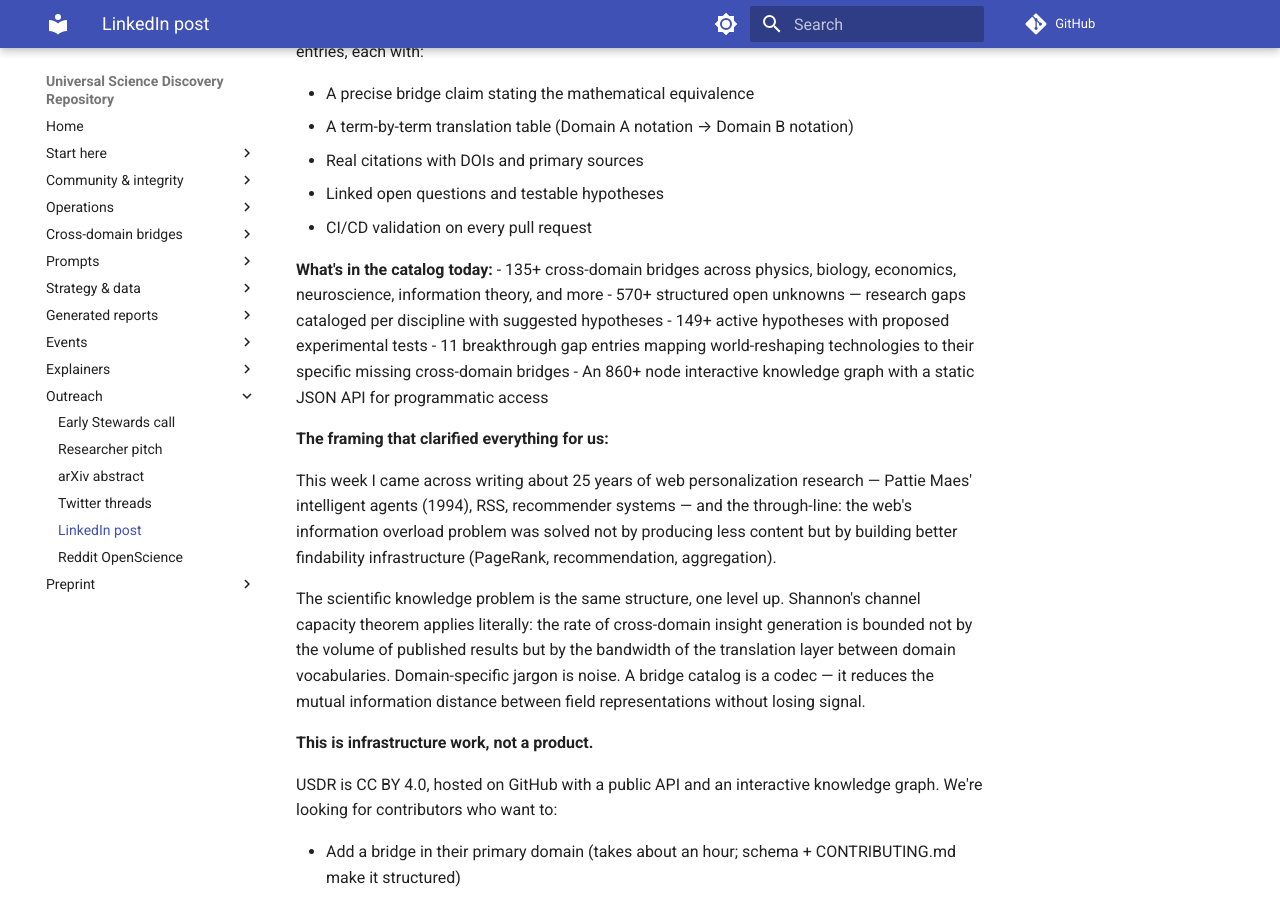
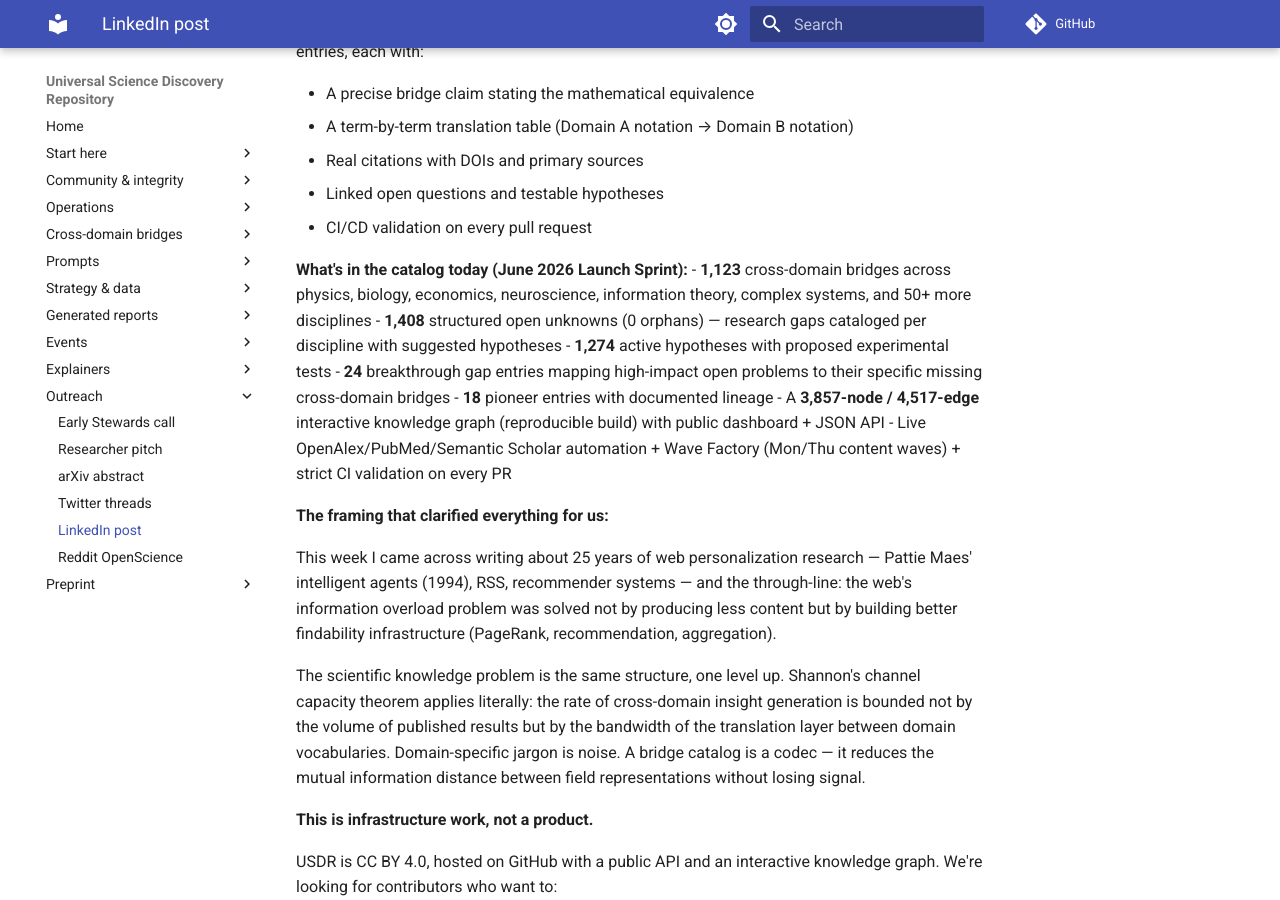
Before and after one commit to KR8ZYSHO3/Universal-Science-Discovery, an MkDocs documentation site: the page built from docs/outreach/linkedin_post.md, in a window 1280 px wide and 900 px high, scrolled down 874 px. Built offline with MkDocs 1.6.1 and Material for MkDocs 9.7.7, drawn with Linux system fonts in a browser that asks for light colours; comment, search, counter and statistics services are not loaded.

Commit message:
chore(launch): refresh linkedin outreach post with current 1,123 / 1,408 / 3,857 stats

```diff
--- a/docs/outreach/linkedin_post.md
+++ b/docs/outreach/linkedin_post.md
@@ -28,12 +28,14 @@ The **Universal Science Discovery Repository (USDR)** is an open-source, schema-
 - Linked open questions and testable hypotheses
 - CI/CD validation on every pull request
 
-**What's in the catalog today:**
-- 135+ cross-domain bridges across physics, biology, economics, neuroscience, information theory, and more
-- 570+ structured open unknowns — research gaps cataloged per discipline with suggested hypotheses
-- 149+ active hypotheses with proposed experimental tests
-- 11 breakthrough gap entries mapping world-reshaping technologies to their specific missing cross-domain bridges
-- An 860+ node interactive knowledge graph with a static JSON API for programmatic access
+**What's in the catalog today (June 2026 Launch Sprint):**
+- **1,123** cross-domain bridges across physics, biology, economics, neuroscience, information theory, complex systems, and 50+ more disciplines
+- **1,408** structured open unknowns (0 orphans) — research gaps cataloged per discipline with suggested hypotheses
+- **1,274** active hypotheses with proposed experimental tests
+- **24** breakthrough gap entries mapping high-impact open problems to their specific missing cross-domain bridges
+- **18** pioneer entries with documented lineage
+- A **3,857-node / 4,517-edge** interactive knowledge graph (reproducible build) with public dashboard + JSON API
+- Live OpenAlex/PubMed/Semantic Scholar automation + Wave Factory (Mon/Thu content waves) + strict CI validation on every PR
 
 **The framing that clarified everything for us:**
 
```
